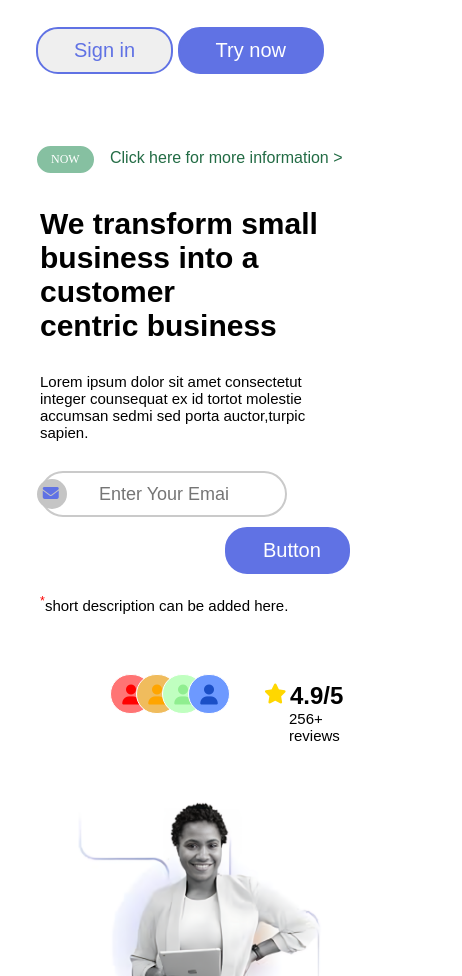
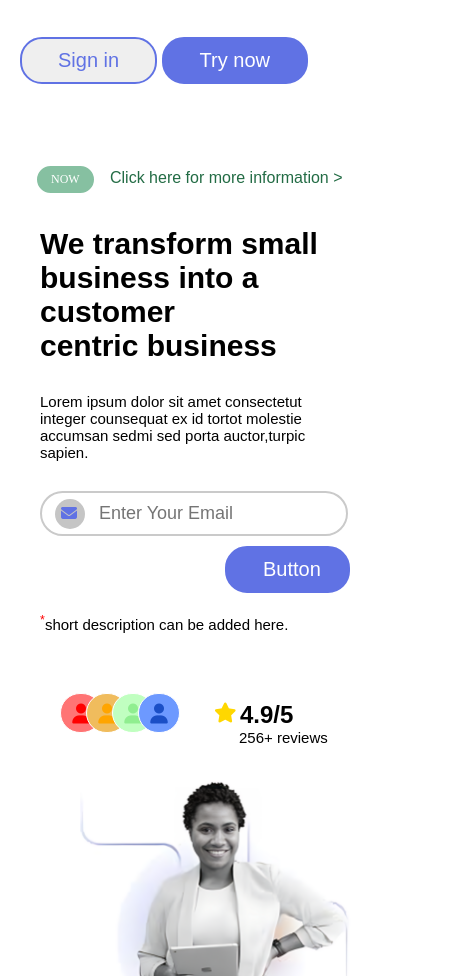
Before and after one commit to VishnusIdea/Codunt, a plain HTML site: page Project_Dashboard/index.html in a window 390 px wide. Shown: the part 124-1100 px from the top of the page, 462 px wide, since content can reach past the window. Drawn offline with Linux system fonts and the light colour scheme.

Commit message:
commit all

```diff
--- a/Project_Dashboard/style.css
+++ b/Project_Dashboard/style.css
@@ -283,7 +283,7 @@ nav ul li a {
 
 .picture {
   height: 329px;
-  width: 90%;
+  width: 100%;
 }
 
 .person_image {
@@ -415,6 +415,9 @@ nav .fas {
   .logo {
     margin: 30px 30px;
   }
+  .button {
+    padding: 20px;
+  }
 
   .content_area {
     margin: 60px 5px;
@@ -422,24 +425,22 @@ nav .fas {
   }
 
   .users {
-    margin: 0px 70px;
-
+    margin: 0px 20px;
   }
 
   .mail-input {
-    width: 80%;
+    width: 100%;
   }
 
   .mail-img {
-   margin-left: -250px;
+    margin-left: 15px;
+    position: absolute;
   }
 
   .about-button2 {
     margin-left: 60%;
     margin-top: 10px;
   }
-
-
 
 
   .about-text2 {
@@ -449,7 +450,7 @@ nav .fas {
 
   .person_image {
     width: 70%;
-    margin: -90px 30px;
+    margin: -170px 30px;
   }
 
   .card-data {
```
